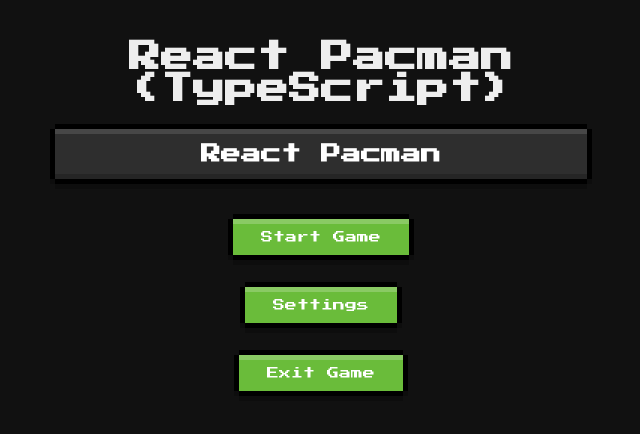
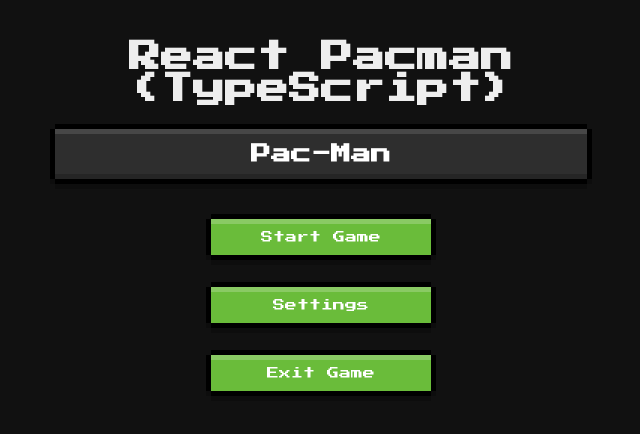
Before and after one commit to devvyyxyz/pacman, a React (Vite) app: page / in a window 1280 px wide. Shown: the top 434 px of the page, without its empty margins (319-959 px from the left). Built offline with nearby package versions, Linux system fonts and the light colour scheme.

Commit message:
style: update menu button styles for uniformity and correct title display

```diff
--- a/src/pages/Menu.tsx
+++ b/src/pages/Menu.tsx
@@ -6,15 +6,15 @@ export default function Menu(){
 
   return (
     <div className="container" style={{marginTop:24}}>
-      <h2 className="title">React Pacman</h2>
+      <h2 className="title">Pac-Man</h2>
       <div style={{marginTop:20}}>
-        <button onClick={() => navigate('/game')}>Start Game</button>
+        <button className="menu-button" onClick={() => navigate('/game')}>Start Game</button>
       </div>
       <div style={{marginTop:12}}>
-        <button onClick={() => navigate('/settings')}>Settings</button>
+        <button className="menu-button" onClick={() => navigate('/settings')}>Settings</button>
       </div>
       <div style={{marginTop:12}}>
-        <button onClick={() => { window.close(); navigate('/') }}>Exit Game</button>
+        <button className="menu-button" onClick={() => { window.close(); navigate('/') }}>Exit Game</button>
       </div>
     </div>
   )
--- a/src/styles.css
+++ b/src/styles.css
@@ -30,3 +30,12 @@ button:active { transform: translateY(5px); box-shadow: 0px 5px black, 0px -5px
 
 /* small adjustments for settings page */
 .settings { text-align:left; max-width:760px; margin: 0 auto; padding: 12px }
+
+/* Menu button: fixed width to ensure uniform size */
+.menu-button {
+	min-width: 220px;
+	display: inline-block;
+	text-align: center;
+	padding-top: 12px;
+	padding-bottom: 12px;
+}
```
